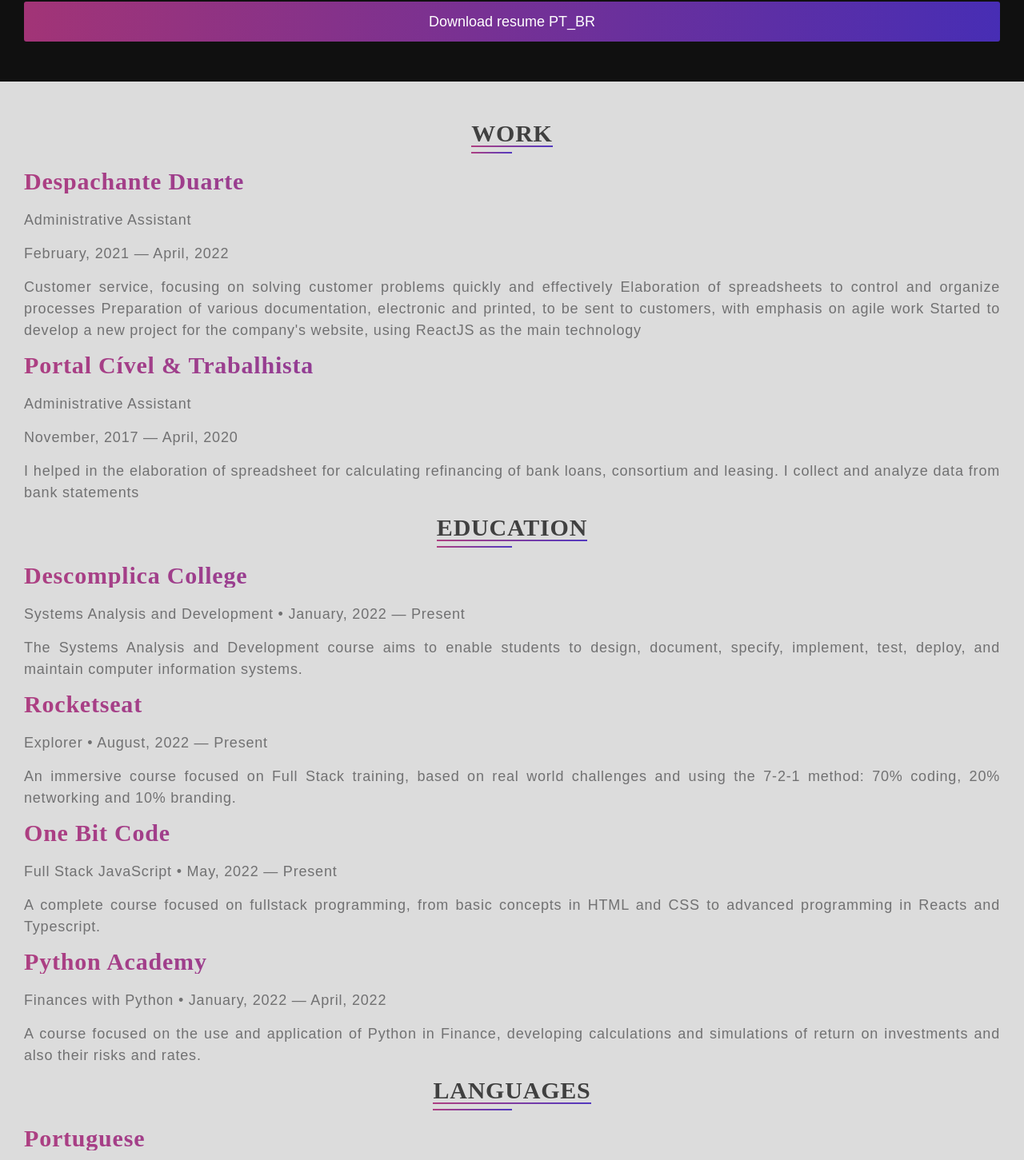
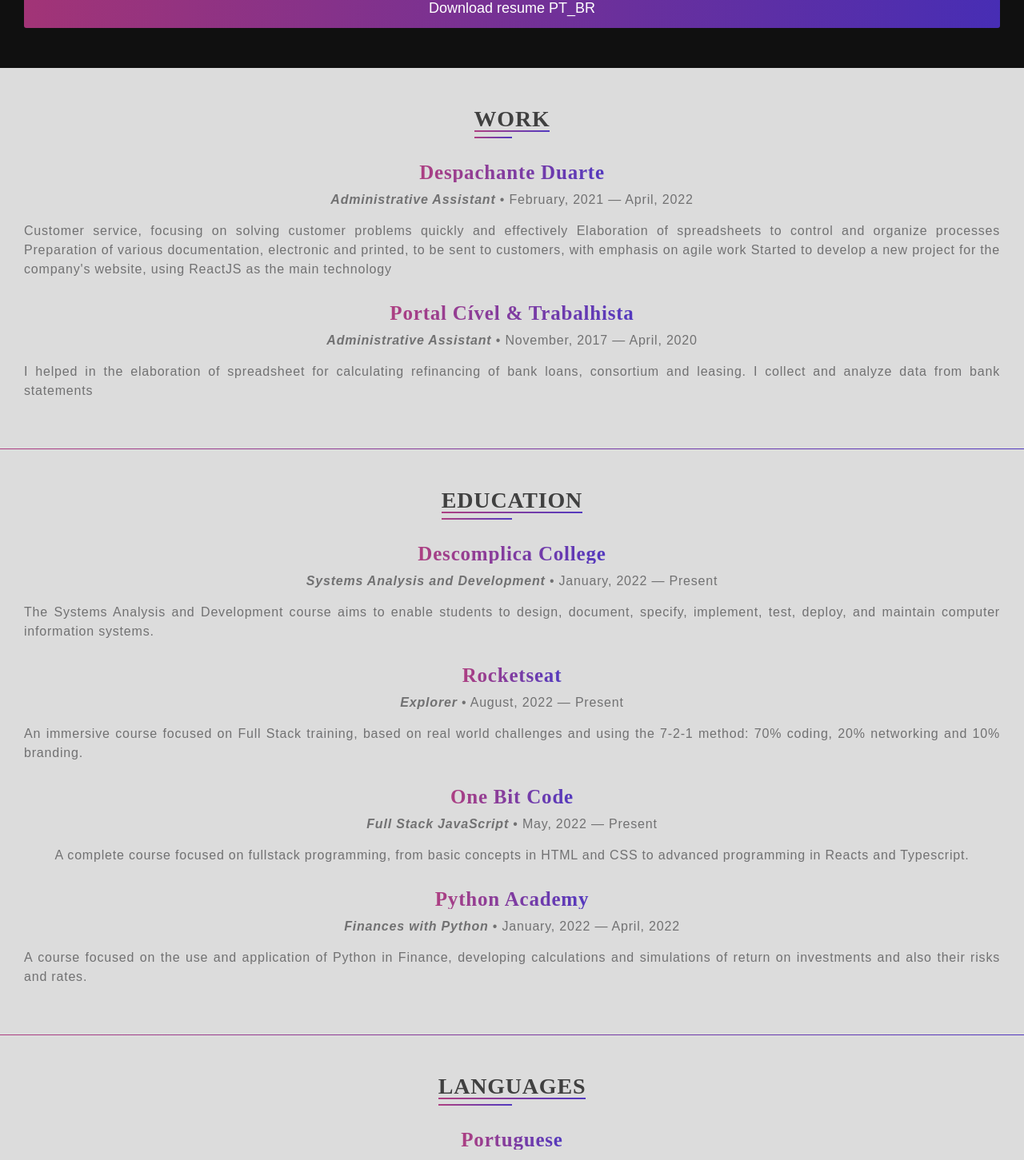
Before and after one commit to JoaoKshesek/portfolio_react, a React (Vite) app: page / in a window 1280 px wide. Shown: the part 1260-2711 px from the top of the page at 80% size. Built offline with nearby package versions, Linux system fonts and the light colour scheme.

Commit message:
Update Resume Section

```diff
--- a/src/Main/Main.jsx
+++ b/src/Main/Main.jsx
@@ -4,7 +4,6 @@
 import { Home } from "../components/Home/Home";
 import { About } from "../components/About/About";
 import { Resume } from "../components/Resume/Resume";
-import { Technologies } from "../components/Technologies/Technologies";
 import { Projects } from "../components/Projects/Projects";
 
 function Main() {
@@ -14,7 +13,6 @@
       <Home />
       <About />
       <Resume />
-      <Technologies />
       <Projects />
     </div>
   );
--- a/src/components/About/About.css
+++ b/src/components/About/About.css
@@ -1,33 +1,30 @@
 #about {
     width: 100vw;
     background-color: #101010;
-    justify-content: center;
-    padding: 5rem 3rem;
 }
 
-.col-left img {
+#about .col-left img {
     display: none;
     width: 30rem;
     border-radius: 10px;
 }
 
-.col-right h2 {
+#about .col-right h2 {
     color: var(--fc-secondary);
     margin-bottom: 2rem;
 }
 
-.col-right p {
-    color: var(--fc-quaternary);
+#about .col-right p {
     margin-bottom: 1.5rem;
 }
 
-.social-media {
+#about .social-media {
     display: flex;
     justify-content: space-evenly;
     flex-wrap: wrap;
 }
 
-.btn {
+#about .btn {
     display: flex;
     justify-content: center;
     align-items: center;
--- a/src/components/About/About.jsx
+++ b/src/components/About/About.jsx
@@ -12,7 +12,7 @@
       <div className='col-left'>
         <img src={hero} alt="Profile image" />
       </div>
-      <div className='col-right'>
+      <div className='col-right margin'>
         <h2>ABOUT ME</h2>
         <p>
           I am fascinated by Physics and a discoverer in the field of programming. While I was studying Physics I had my first contact with a markup language: LaTeX. Since then I was curious about coding and, shortly after, I decided to study Systems Analysis and Development.
--- a/src/components/Home/Home.css
+++ b/src/components/Home/Home.css
@@ -9,8 +9,7 @@
 header {
     display: flex;
     flex-direction: column;
-    gap: 5rem;
-    padding: 8rem 3rem 10rem;
+    padding-top: 3rem;
 }
 
 .header-text {
--- a/src/components/Home/Home.jsx
+++ b/src/components/Home/Home.jsx
@@ -5,13 +5,13 @@
   return (
     <section id="home">
       <header>
-        <div className="header-text">
+        <div className="header-text margin">
           <h1>Hi! I'm João Valter</h1>
           <h2>A Physics enthusiast</h2>
           <p>Graduating in Systems Analysis and Development with successful experience in developing logical
 solutions to complex problems.</p>
         </div>
-        <div className="header-image">
+        <div className="header-image margin">
           <img src={astronaut} alt="Astronaut reading"/>
         </div>
       </header>
--- a/src/components/Navbar/Navbar.jsx
+++ b/src/components/Navbar/Navbar.jsx
@@ -18,7 +18,6 @@
           <li><a href="#home"  className='active'>Home</a></li>
           <li><a href="#about">About</a></li>
           <li><a href="#resume">Resume</a></li>
-          <li><a href="#technologies">Technologies</a></li>
           <li><a href="#projects">Projects</a></li>
         </ul>
       </nav>
--- a/src/components/Resume/Resume.css
+++ b/src/components/Resume/Resume.css
@@ -1,20 +1,33 @@
 #resume {
-    width: 100%;
-    background-color: #dcdcdc;
-    padding: 5rem 3rem;
+  width: 100%;
+  background-color: #dcdcdc;
+}
+#resume h2{
+  color: #404040;
+  margin-bottom: 2rem;
 }
 
-.col-left {
+#resume h3 {
+  background: var(--color-gradiente);
+  -webkit-background-clip: text;
+  -webkit-text-fill-color: transparent;
+}
+
+#resume p span {
+  font-style: italic;
+  font-weight: bold;
+}
+
+#resume .col-left {
   display: flex;
   justify-content: center;
-
 }
 
-.col-left h2 {
+#resume .col-left h2 {
   position: relative;
 }
 
-.col-left h2::before {
+#resume .col-left h2::before {
   content: '';
   height: 2px;
   width: 100%;
@@ -24,7 +37,7 @@
   left: 0;
 }
 
-.col-left h2::after {
+#resume .col-left h2::after {
   content: '';
   height: 2px;
   width: 50%;
@@ -35,14 +48,35 @@
   margin-top: 8px;
 }
 
-h2{
-  color: #404040;
-  margin-bottom: 30px;
+
+#resume .technologies{
+  display: flex;
+  flex-direction: column;
+  align-items: center;
 }
 
-h3 {
+#resume .item {
+  display: flex;
+  flex-direction: column;
+  align-items: center;
+  margin-top: 2rem;
+}
+
+#resume p {
+  margin-bottom: 1rem;
+}
+
+#resume .info {
+  margin-top: 1rem;
+  margin-bottom: 1.5rem;
+}
+
+hr {
   background: var(--color-gradiente);
-  -webkit-background-clip: text;
-  -webkit-text-fill-color: transparent;
-  margin-bottom: 20px;
+  height: 1px;
+  border: none;
 }
+
+#resume .technologies .col-right > p{
+  margin-top: 2rem;
+}
--- a/src/components/Resume/Resume.jsx
+++ b/src/components/Resume/Resume.jsx
@@ -1,73 +1,122 @@
 import './Resume.css';
-
+import html from '/src/assets/images/html.png';
+import css from '/src/assets/images/css.png';
+import javascript from '/src/assets/images/javascript.png';
+import react from '/src/assets/images/react.png';
+import node from '/src/assets/images/node.png';
+import git from '/src/assets/images/git.png';
 
 
 export const Resume = () => {
   return (
     <section id="resume">
-      <div className='work'>
+      <div className='work margin'>
         <div className='col-left'>
           <h2>WORK</h2>
         </div>
         <div className='col-right'>
           <div className="item">
-            <h3>Despachante Duarte</h3>
-            <p>Administrative Assistant</p>
-            <p>February, 2021 — April, 2022</p>
+            <a href="http://www.despachanteduarte.com.br/" target="_blank">
+              <h3>Despachante Duarte</h3>
+            </a>
+            <p className='info'><span>Administrative Assistant</span> • February, 2021 — April, 2022</p>
             <p>Customer service, focusing on solving customer problems quickly and effectively Elaboration of spreadsheets to control and organize processes Preparation of various documentation, electronic and printed, to be sent to customers, with emphasis on agile work Started to develop a new project for the company's website, using ReactJS as the main technology</p>
           </div>
           <div className="item">
-            <h3>Portal Cível & Trabalhista</h3>
-            <p>Administrative Assistant</p>
-            <p>November, 2017 — April, 2020</p>
+            <a href="https://portalciveltrabalhista.com.br/" target="_blank">
+              <h3>Portal Cível & Trabalhista</h3>
+            </a>
+            <p className='info'><span>Administrative Assistant</span> • November, 2017 — April, 2020</p>
             <p>I helped in the elaboration of spreadsheet for calculating refinancing of bank loans, consortium and leasing. I collect and analyze data from bank statements</p>
           </div>
         </div>
       </div>
-
-      <div className='education'>
+      <hr />
+      <div className='education margin'>
         <div className='col-left'>
           <h2><span>EDUCATION</span></h2>
         </div>
         <div className='col-right'>
           <div className="item">
-            <h3>Descomplica College</h3>
-            <p>Systems Analysis and Development • January, 2022 — Present</p>
+            <a href="https://descomplica.com.br/faculdade/" target="_blank">
+              <h3>Descomplica College</h3>
+            </a>
+            <p className='info'><span>Systems Analysis and Development</span> • January, 2022 — Present</p>
             <p>The Systems Analysis and Development course aims to enable students to design, document, specify, implement, test, deploy, and maintain computer information systems.</p>
           </div>
           <div className="item">
+            <a href="https://www.rocketseat.com.br/" target="_blank">
             <h3>Rocketseat</h3>
-            <p>Explorer • August, 2022 — Present</p>
+            </a>
+            <p className='info'><span>Explorer</span> • August, 2022 — Present</p>
             <p>An immersive course focused on Full Stack training, based on real world challenges and using the 7-2-1 method: 70% coding, 20% networking and 10% branding.</p>
           </div>
           <div className="item">
-            <h3>One Bit Code</h3>
-            <p>Full Stack JavaScript • May, 2022 — Present</p>
+            <a href="https://onebitcode.com/" target="_blank">
+              <h3>One Bit Code</h3>
+            </a>
+            <p className='info'><span>Full Stack JavaScript</span> • May, 2022 — Present</p>
             <p>A complete course focused on fullstack programming, from basic concepts in HTML and CSS to advanced programming in Reacts and Typescript.</p>
           </div>
           <div className="item">
-            <h3>Python Academy</h3>
-            <p>Finances with Python • January, 2022 — April, 2022</p>
+            <a href="https://pythonacademy.com.br/" target="_blank">
+              <h3>Python Academy</h3>
+            </a>
+            <p className='info'><span>Finances with Python</span> • January, 2022 — April, 2022</p>
             <p>A course focused on the use and application of Python in Finance, developing calculations and simulations of return on investments and also their risks and rates.</p>
           </div>
         </div>
       </div>
-
-      <div className='languages'>
+      <hr />
+      <div className='languages margin'>
         <div className='col-left'>
           <h2>LANGUAGES</h2>
         </div>
         <div className='col-right'>
           <div className="item">
             <h3>Portuguese</h3>
-            <p>Native, fluent</p>
+            <p className='info'><span>Native, fluent</span></p>
           </div>
           <div className="item">
             <h3>English</h3>
-            <p>Intermediate</p>
+            <p className='info'><span>Intermediate</span></p>
           </div>
         </div>
       </div>
+      <hr />
+      <div className="technologies margin">
+        <div className="col-left">
+          <h2><span>TECHNOLOGIES</span></h2>
+        </div>
+      <div className="col-right">
+      <p>Here are the languages and technologies that I use :</p>
+        <div className="item">
+          <img src={html} alt="" />
+          <h3>HTML 5</h3>
+          <p>It is a standard markup language for web page creation. It allows the creation and structure of sections, paragraphs, and links using HTML elements (the building blocks of a web page) such as tags and attributes. </p>
+        </div>
+        <div className="item">
+          <img src={css} alt="" />
+          <h3>CSS 3</h3>
+        </div>
+        <div className="item">
+          <img src={javascript} alt="" />
+          <h3>Javascript</h3>
+        </div>
+        <div className="item">
+          <img src={react} alt="" />
+          <h3>ReactJS</h3>
+        </div>
+        <div className="item">
+          <img src={node} alt="" />
+          <h3>NodeJS</h3>
+        </div>
+        <div className="item">
+          <img src={git} alt="" />
+          <h3>Git</h3>
+        </div>
+      </div>
+    </div>
     </section>
   )
 }
--- a/src/components/Technologies/Technologies.jsx
+++ /dev/null
@@ -1,42 +0,0 @@
-import './Technologies.css';
-import html from '/src/assets/images/html.png';
-import css from '/src/assets/images/css.png';
-import javascript from '/src/assets/images/javascript.png';
-import react from '/src/assets/images/react.png';
-import node from '/src/assets/images/node.png';
-import git from '/src/assets/images/git.png';
-
-export const Technologies = () => {
-  return (
-    <section id="technologies">
-      <h2><span>TECHNOLOGIES</span></h2>
-      <p>Here are the languages and technologies that I use :</p>
-      <div className="items">
-        <div className="item">
-          <img src={html} alt="" />
-          <h4>HTML 5</h4>
-        </div>
-        <div className="item">
-          <img src={css} alt="" />
-          <h4>CSS 3</h4>
-        </div>
-        <div className="item">
-          <img src={javascript} alt="" />
-          <h4>Javascript</h4>
-        </div>
-        <div className="item">
-          <img src={react} alt="" />
-          <h4>ReactJS</h4>
-        </div>
-        <div className="item">
-          <img src={node} alt="" />
-          <h4>NodeJS</h4>
-        </div>
-        <div className="item">
-          <img src={git} alt="" />
-          <h4>Git</h4>
-        </div>
-      </div>
-    </section>
-  )
-}
--- a/src/css/Main.css
+++ b/src/css/Main.css
@@ -15,30 +15,36 @@
 }
 
 h1 {
-    font-size: 40px;
+    font-size: 4rem;
     font-weight: 700;
     letter-spacing: 0.8px;
     line-height: 1;
 }
 
 h2 {
-    font-size: 30px;
+    font-size: 2.8rem;
     font-weight: 700;
     letter-spacing: 0.8px;
     line-height: 1;
 }
 
 h3 {
-    font-size: 30px;
+    font-size: 2.5rem;
     font-weight: 700;
     letter-spacing: 0.8px;
     line-height: 1;
 }
 
 p {
-    font-size: 18px;
+    font-size: 16px;
     letter-spacing: 0.8px;
     line-height: 1.5em;
     font-family: var(--ff-primary);
+    color: var(--fc-quaternary);
     text-align: justify;
 }
+
+.margin {
+    margin: 0 3rem;
+    padding: 5rem 0;
+}
```
Also changed, not shown: src/components/Technologies/Technologies.css (deleted, +0 -14 lines).
